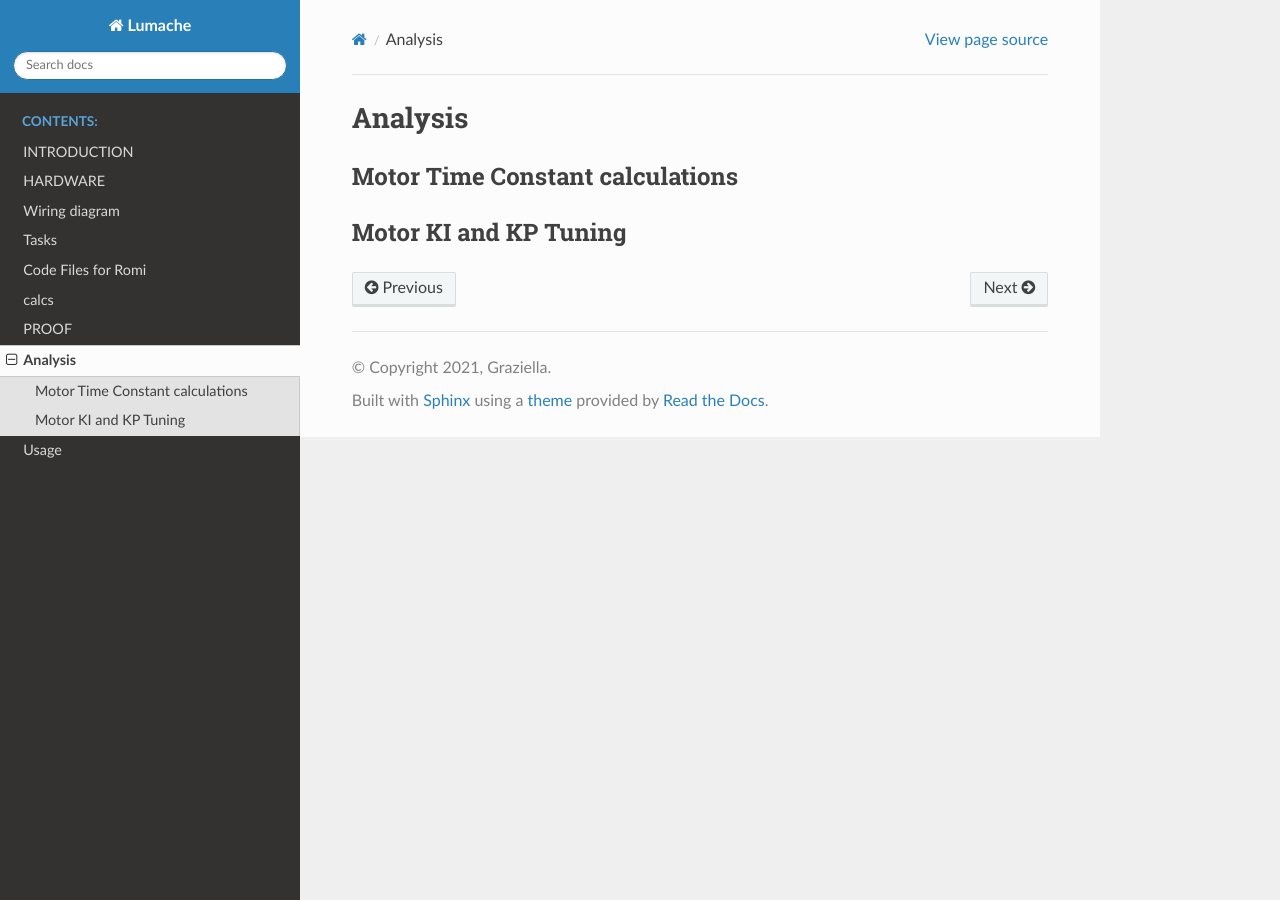
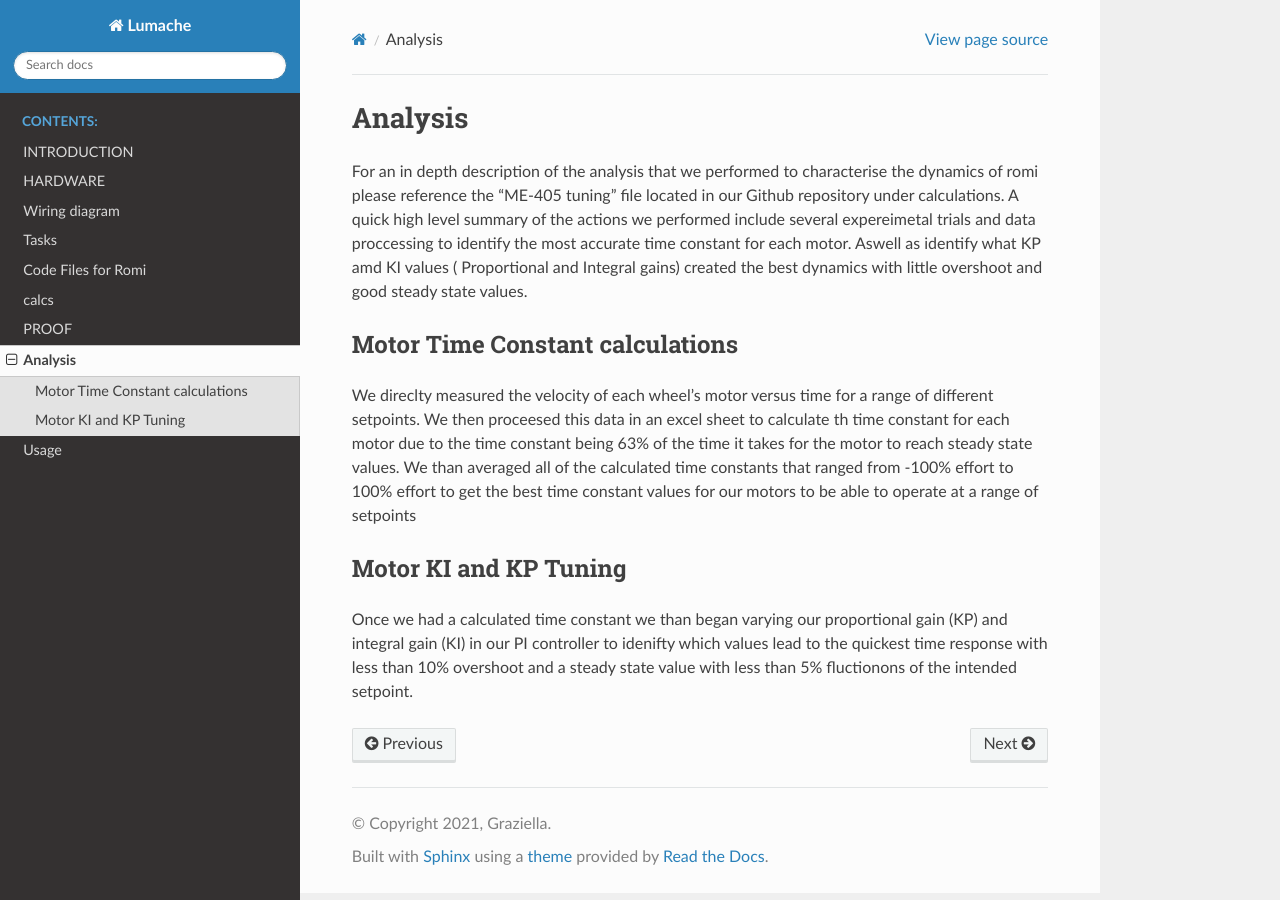
Before and after one commit to jirehevelasquez/mech-romi-files-, a Sphinx documentation site: the page built from docs/source/Analysis.rst, in a window 1280 px wide. Built offline with Sphinx 7.4.7 and the Read the Docs theme 3.1.0, drawn with Linux system fonts in a browser that asks for light colours; pages that are not in the unit, such as notebooks, are missing from menus.

Commit message:
Update Analysis.rst

```diff
--- a/docs/source/Analysis.rst
+++ b/docs/source/Analysis.rst
@@ -1,9 +1,11 @@
 Analysis
 ======================
+For an in depth description of the analysis that we performed to characterise the dynamics of romi please reference the "ME-405 tuning" file located in our Github repository under calculations. A quick high level summary of the actions we performed include several expereimetal trials and data proccessing to identify the most accurate time constant for each motor. Aswell as identify what KP amd KI values ( Proportional and Integral gains) created the best dynamics with little overshoot and good steady state values.
 
 Motor Time Constant calculations
 -----------------
-
+We direclty measured the velocity of each wheel's motor versus time for a range of different setpoints. We then proceesed this data in an excel sheet to calculate th time constant for each motor due to the time constant being 63% of the time it takes for the motor to reach steady state values. We than averaged all of the calculated time constants that ranged from -100% effort to 100% effort to get the best time constant values for our motors to be able to operate at a range of setpoints
 
 Motor KI and KP Tuning
 ------------------------
+Once we had a calculated time constant we than began varying our proportional gain (KP) and integral gain (KI) in our PI controller to idenifty which values lead to the quickest time response with less than 10% overshoot and a steady state value with less than 5% fluctionons of the intended setpoint.
```
